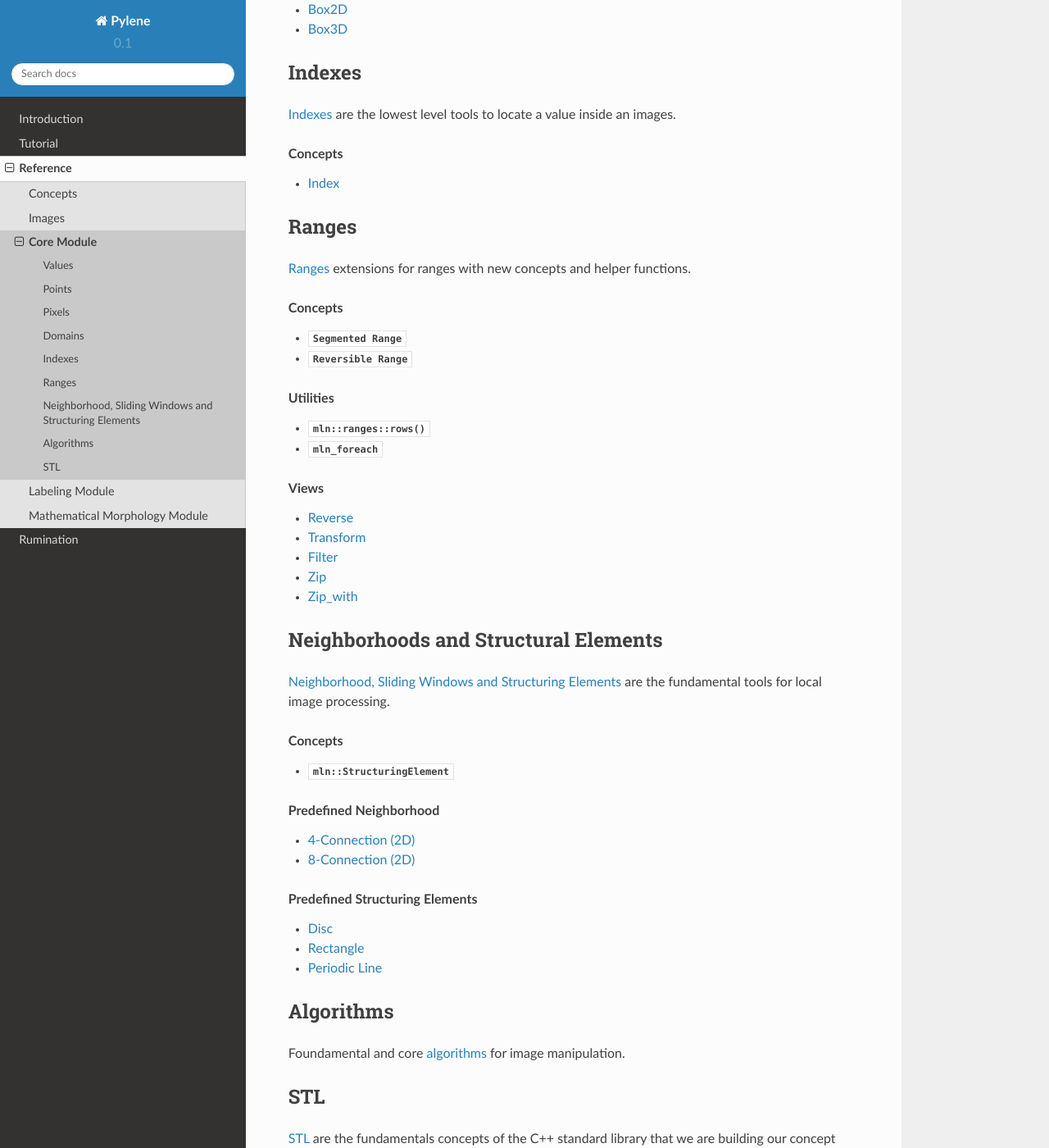
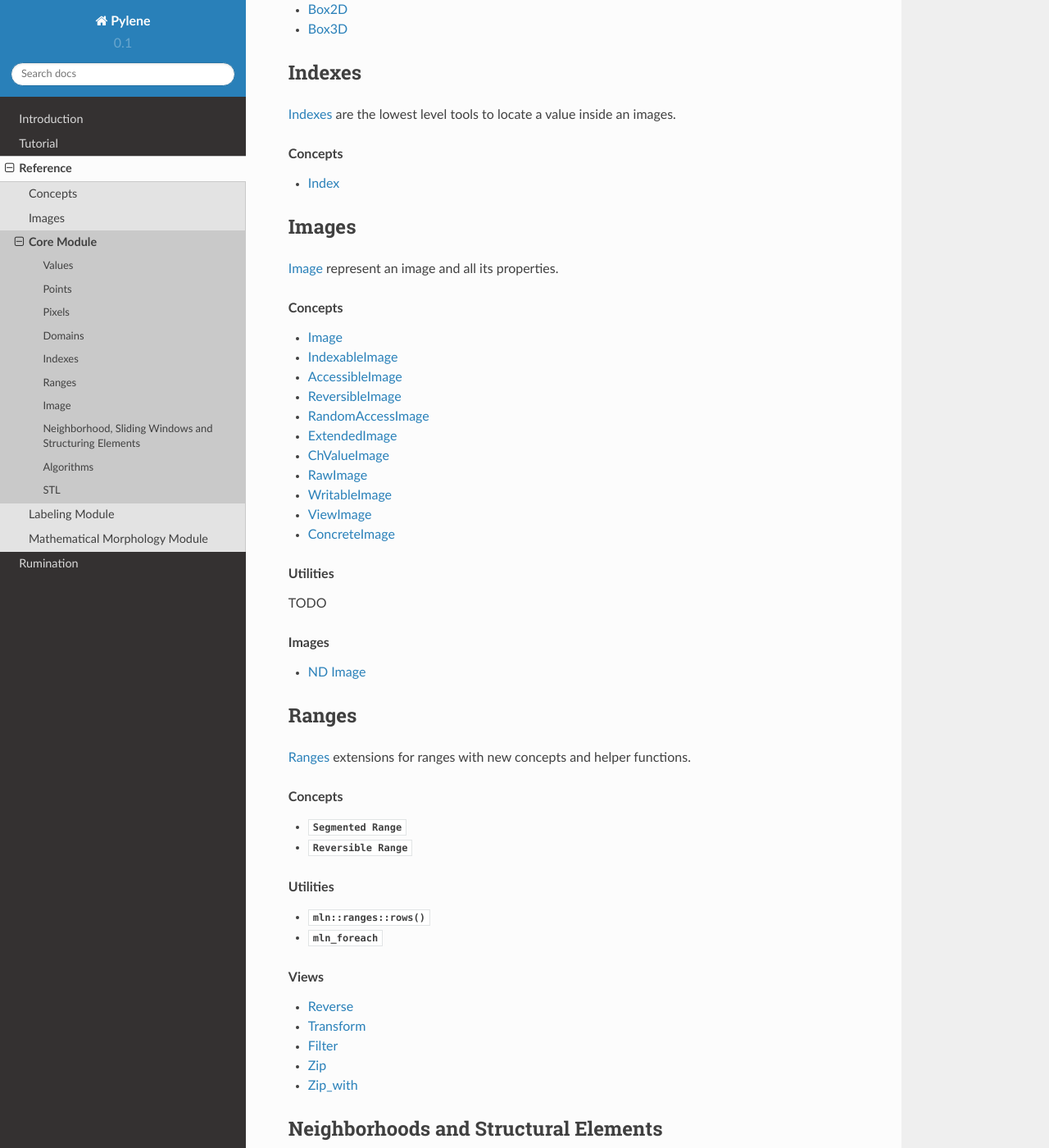
Before and after one commit to GerHobbelt/pylene, a Sphinx documentation site: the page built from doc/source/core.rst, in a window 1280 px wide and 1400 px high, scrolled down 1356 px. Shown: the whole window at 82% size. Built offline with Sphinx 7.4.7 and the Read the Docs theme 2.0.0, drawn with Linux system fonts in a browser that asks for light colours.

Commit message:
WIP concept image

```diff
--- a/doc/source/core.rst
+++ b/doc/source/core.rst
@@ -13,6 +13,7 @@ Core Module
    core/domains
    core/indexes
    core/ranges
+   core/images
    core/neighborhood
    core/algorithms
    core/stl
@@ -125,6 +126,40 @@ Core Module
 
 .. raw:: html
 
+         <h2>Images</h2>
+
+
+:doc:`core/images` represent an image and all its properties.
+
+
+.. topic:: Concepts
+
+   * :ref:`Image <concept-images-Image>`
+   * :ref:`IndexableImage <concept-images-IndexableImage>`
+   * :ref:`AccessibleImage <concept-images-AccessibleImage>`
+   * :ref:`ReversibleImage <concept-images-ReversibleImage>`
+   * :ref:`RandomAccessImage <concept-images-RandomAccessImage>`
+   * :ref:`ExtendedImage <concept-images-ExtendedImage>`
+   * :ref:`ChValueImage <concept-images-ChValueImage>`
+   * :ref:`RawImage <concept-images-RawImage>`
+   * :ref:`WritableImage <concept-images-WritableImage>`
+   * :ref:`ViewImage <concept-images-ViewImage>`
+   * :ref:`ConcreteImage <concept-images-ConcreteImage>`
+
+
+.. topic:: Utilities
+
+   TODO
+
+.. topic:: Images
+
+   * :doc:`core/images/ndimage`
+
+
+
+
+.. raw:: html
+
          <h2>Ranges</h2>
 
 
--- /dev/null
+++ b/doc/source/core/concepts/images.rst
@@ -0,0 +1,3 @@
+================
+Images (details)
+================
--- /dev/null
+++ b/doc/source/core/images/ndimage.rst
@@ -0,0 +1,2 @@
+ND Image
+========
```
Also changed, not shown: doc/source/core/images.rst (added, +107 -0 lines), 4 other files.
